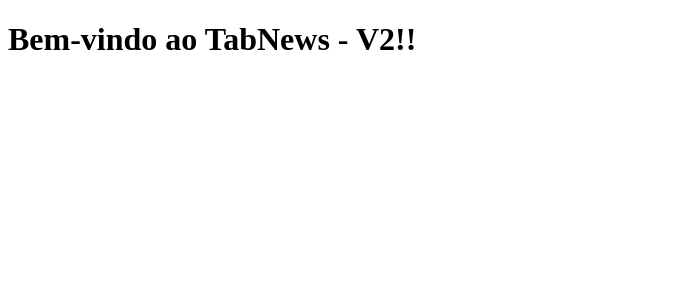
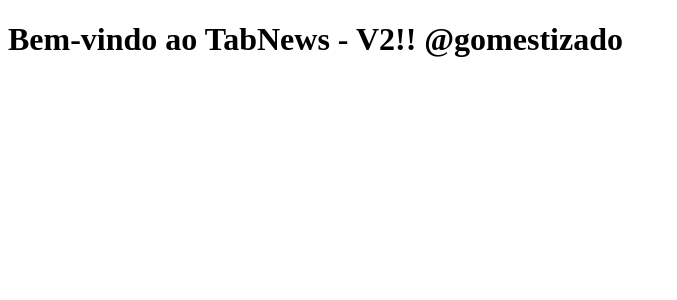
Before and after one commit to gomestizado/clone-tabnews, a Next.js app: page / in a window 1280 px wide. Shown: the top 300 px of the page, without its empty margins (0-677 px from the left). Built offline with nearby package versions, Linux system fonts and the light colour scheme.

Commit message:
modifica a frase

```diff
--- a/pages/index.js
+++ b/pages/index.js
@@ -1,5 +1,5 @@
 function Home() {
-    return <h1>Bem-vindo ao TabNews - V2!!</h1>;
+    return <h1>Bem-vindo ao TabNews - V2!! @gomestizado</h1>;
 }
 
 export default Home;
```
